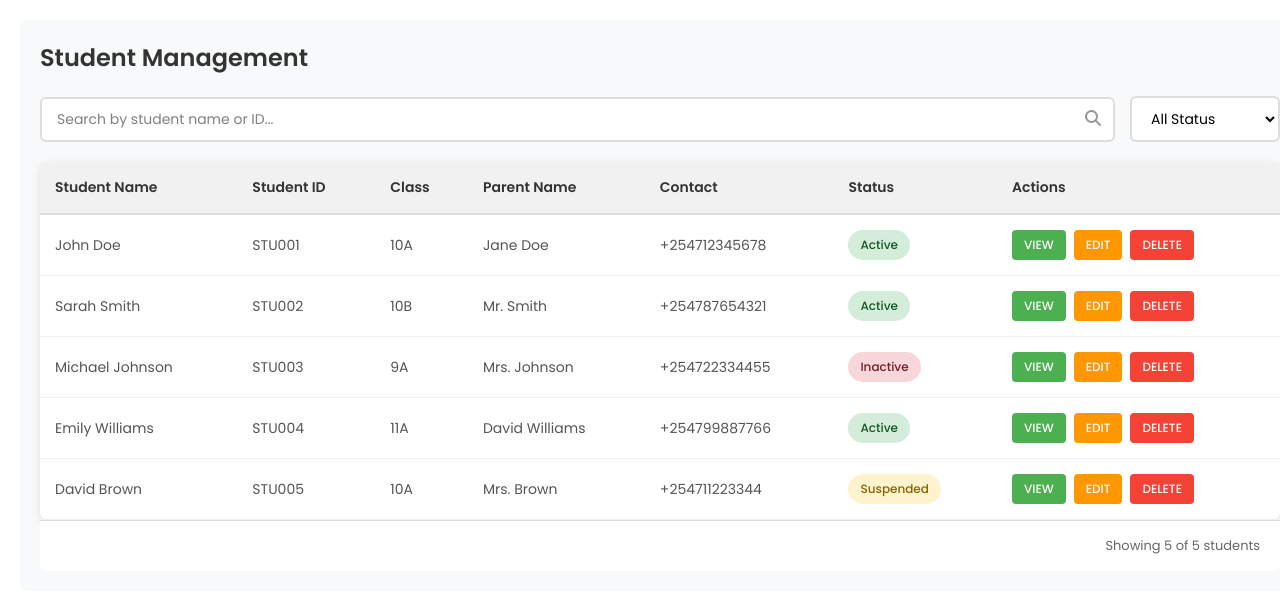
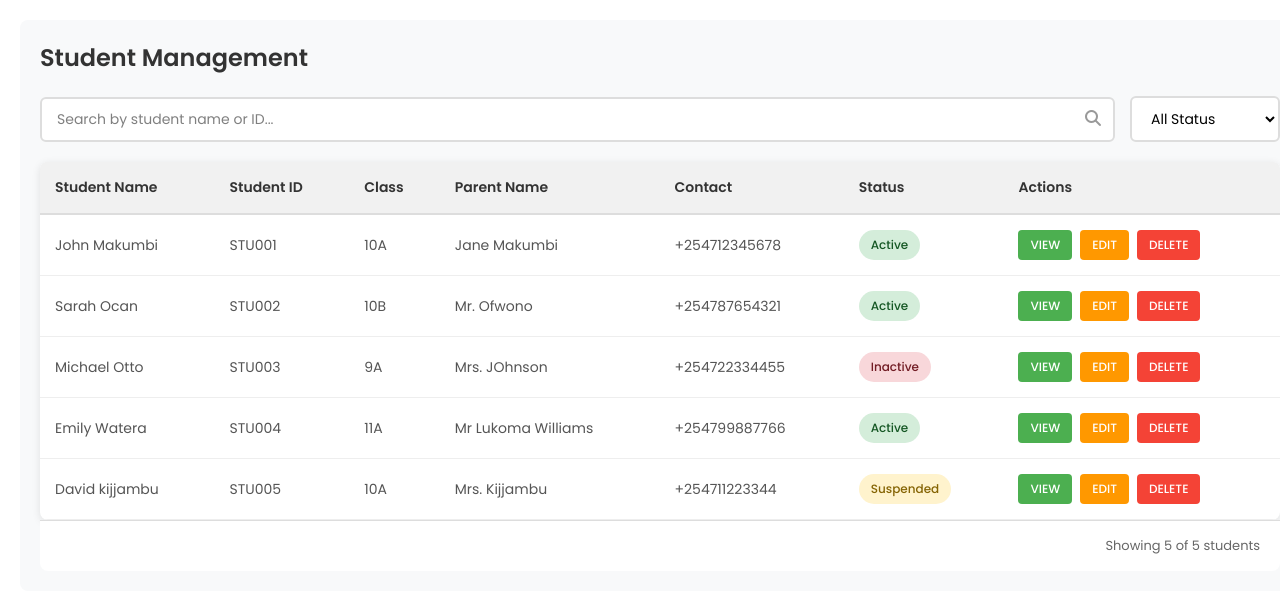
Before and after one commit to Kijjambu-joseph/School, a React (Vite) app: page /search in a window 1280 px wide. Shown: the top 592 px of the page. Built offline with nearby package versions, Linux system fonts and the light colour scheme.

Commit message:
updated the name details of the student

```diff
--- a/src/dashboards/admin/StudentSearch.jsx
+++ b/src/dashboards/admin/StudentSearch.jsx
@@ -9,41 +9,42 @@ const StudentSearch = () => {
   const [students] = useState([
     {
       id: 'STU001',
-      name: 'John Doe',
+      name: 'John Makumbi',
       class: '10A',
-      parentName: 'Jane Doe',
+      parentName: 'Jane Makumbi',
       parentContact: '+254712345678',
       status: 'active',
     },
     {
+
       id: 'STU002',
-      name: 'Sarah Smith',
+      name: 'Sarah Ocan',
       class: '10B',
-      parentName: 'Mr. Smith',
+      parentName: 'Mr. Ofwono',
       parentContact: '+254787654321',
       status: 'active',
     },
     {
       id: 'STU003',
-      name: 'Michael Johnson',
+      name: 'Michael Otto',
       class: '9A',
-      parentName: 'Mrs. Johnson',
+      parentName: 'Mrs. JOhnson',
       parentContact: '+254722334455',
       status: 'inactive',
     },
     {
       id: 'STU004',
-      name: 'Emily Williams',
+      name: 'Emily Watera',
       class: '11A',
-      parentName: 'David Williams',
+      parentName: 'Mr Lukoma Williams',
       parentContact: '+254799887766',
       status: 'active',
     },
     {
       id: 'STU005',
-      name: 'David Brown',
+      name: 'David kijjambu',
       class: '10A',
-      parentName: 'Mrs. Brown',
+      parentName: 'Mrs. Kijjambu',
       parentContact: '+254711223344',
       status: 'suspended',
     },
```
